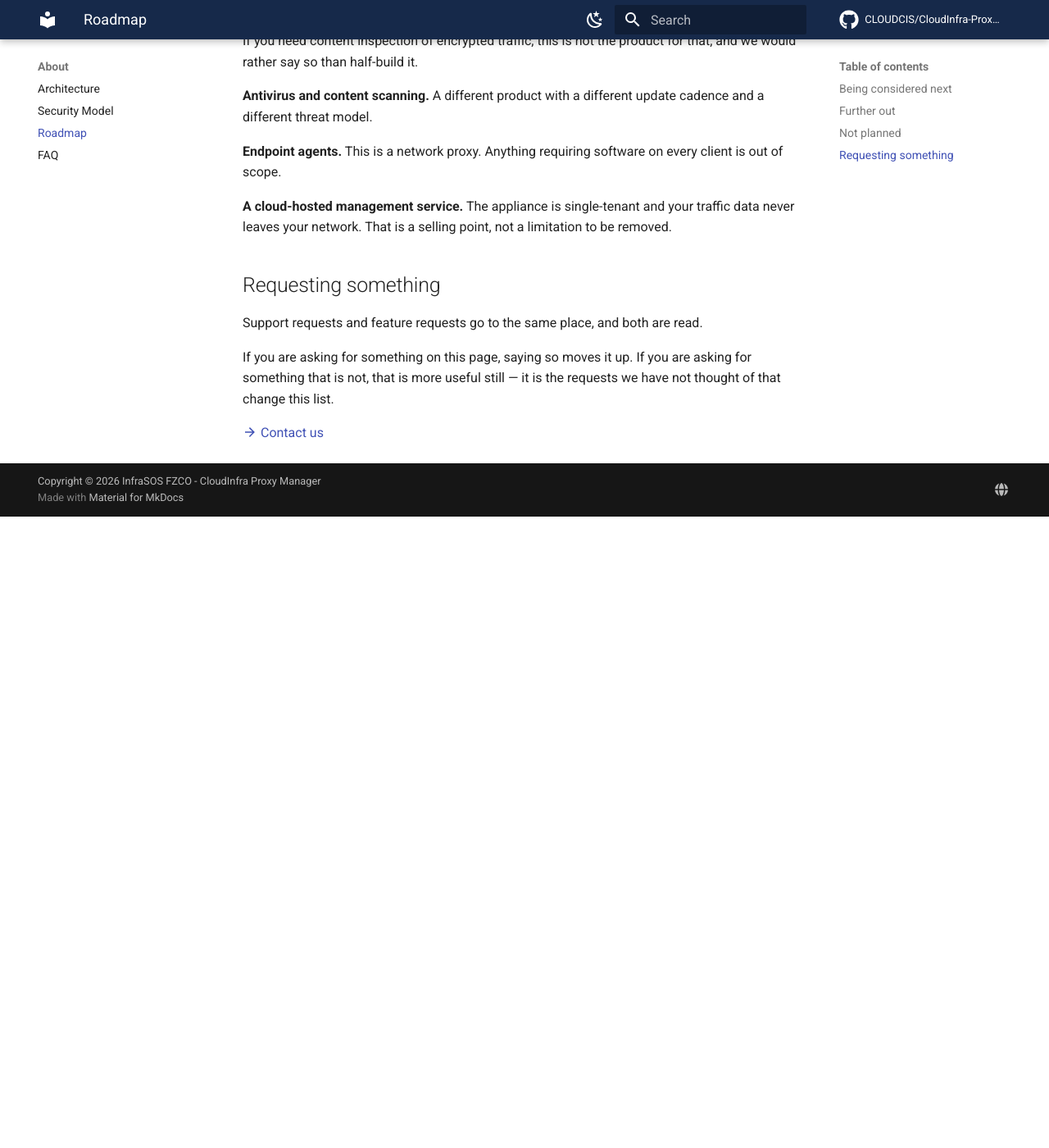
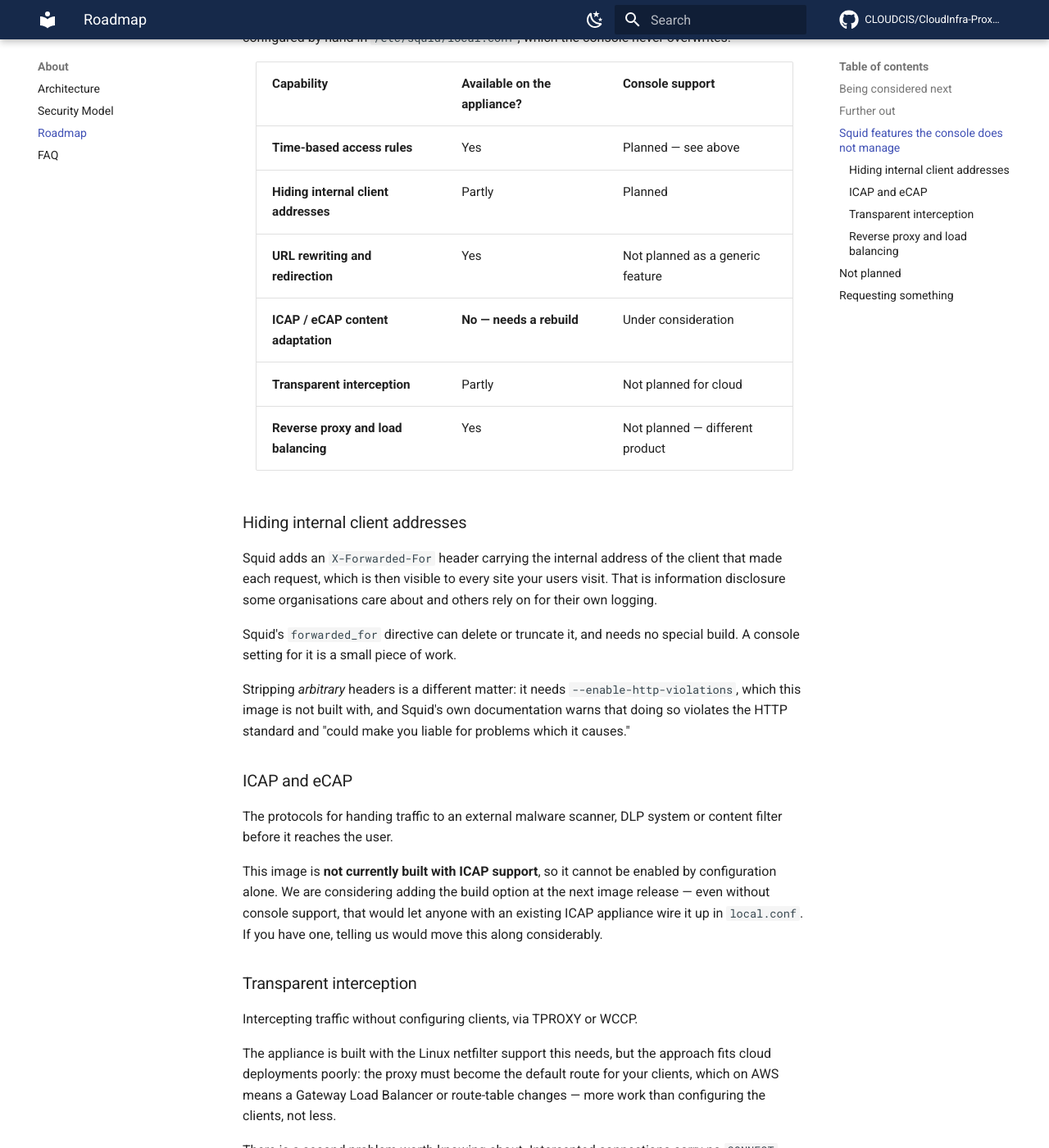
Before and after one commit to CLOUDCIS/CloudInfra-Proxy-Manager, an MkDocs documentation site: the page built from docs/about/roadmap.md, in a window 1280 px wide and 1400 px high, scrolled down 1525 px. Shown: the whole window at 82% size. Built offline with MkDocs 1.6.1 and Material for MkDocs 9.7.7, drawn with Linux system fonts in a browser that asks for light colours; comment, search, counter and statistics services are not loaded; before the commit the page ends 2155 px from its top, so only the background shows below that; some of the changed text lies outside the part shown.

Commit message:
Document the Squid capabilities the console does not manage
A pre-sales conversation asks "can it do X", and the useful answer distinguishes
three cases: the console manages it, Squid can do it and you configure it in
local.conf, or the image is not built for it at all. ICAP is the third - worth
saying plainly rather than leaving somebody to discover it.

Also softens the roadmap's framing: the ordering is our judgement about what
would be useful, not a measurement of what has been asked for, and the page now
says so.

Co-Authored-By: Claude Opus 5 (1M context) <noreply@anthropic.com>

```diff
--- a/docs/about/roadmap.md
+++ b/docs/about/roadmap.md
@@ -1,12 +1,15 @@
 # Roadmap
 
-What is planned, and what is deliberately not. Priorities move with customer
-demand — if something here matters to you, [tell us](../support.md), because
-that is largely how the order gets decided.
+What is planned, and what is deliberately not. If something here matters to
+you, [tell us](../support.md) — that is how the order gets decided.
 
-!!! note "No dates"
+!!! note "No dates, and no false certainty"
     We would rather say what is being worked on than commit to dates we would
     then have to defend. Nothing here is a contractual commitment.
+
+    The ordering below is our judgement about what would be most useful, not a
+    measurement of what has been asked for. Telling us we have it wrong is the
+    single most useful thing you can do with this page.
 
 ## Being considered next
 
@@ -49,6 +52,75 @@ transport rather than a new data model.
 clients, so users are not prompted at all. Squid ships the helper; it needs
 keytab management the console does not have yet.
 
+## Squid features the console does not manage
+
+Squid can do a great deal that this console does not expose. That is deliberate
+— every setting we surface is one we then have to validate, document, roll back
+safely and support. But it is worth being explicit about what is available
+underneath, because anything Squid supports can be configured by hand in
+`/etc/squid/local.conf`, which the console never overwrites.
+
+| Capability | Available on the appliance? | Console support |
+|---|---|---|
+| **Time-based access rules** | Yes | Planned — see above |
+| **Hiding internal client addresses** | Partly | Planned |
+| **URL rewriting and redirection** | Yes | Not planned as a generic feature |
+| **ICAP / eCAP content adaptation** | **No — needs a rebuild** | Under consideration |
+| **Transparent interception** | Partly | Not planned for cloud |
+| **Reverse proxy and load balancing** | Yes | Not planned — different product |
+
+### Hiding internal client addresses
+
+Squid adds an `X-Forwarded-For` header carrying the internal address of the
+client that made each request, which is then visible to every site your users
+visit. That is information disclosure some organisations care about and others
+rely on for their own logging.
+
+Squid's `forwarded_for` directive can delete or truncate it, and needs no
+special build. A console setting for it is a small piece of work.
+
+Stripping *arbitrary* headers is a different matter: it needs
+`--enable-http-violations`, which this image is not built with, and Squid's own
+documentation warns that doing so violates the HTTP standard and "could make you
+liable for problems which it causes."
+
+### ICAP and eCAP
+
+The protocols for handing traffic to an external malware scanner, DLP system or
+content filter before it reaches the user.
+
+This image is **not currently built with ICAP support**, so it cannot be enabled
+by configuration alone. We are considering adding the build option at the next
+image release — even without console support, that would let anyone with an
+existing ICAP appliance wire it up in `local.conf`. If you have one, telling us
+would move this along considerably.
+
+### Transparent interception
+
+Intercepting traffic without configuring clients, via TPROXY or WCCP.
+
+The appliance is built with the Linux netfilter support this needs, but the
+approach fits cloud deployments poorly: the proxy must become the default route
+for your clients, which on AWS means a Gateway Load Balancer or route-table
+changes — more work than configuring the clients, not less.
+
+There is a second problem worth knowing about. Intercepted connections carry no
+`CONNECT` request, so Squid has no hostname to match on and domain rules match
+only IP addresses. Making interception genuinely useful would require inspecting
+the TLS handshake to recover the destination name, so the two are one piece of
+work rather than two.
+
+### Reverse proxy and load balancing
+
+Squid can sit in front of web servers as an accelerator. It is a capable
+feature and an entirely different product from this one: every concept in this
+console — client networks, blocked destinations, who browsed where — describes
+outbound traffic. A reverse-proxy mode would need its own policy model,
+dashboard and health checks, sharing almost nothing with what is here.
+
+If that is what you need, we would rather point you at a tool built for it than
+half-build one.
+
 ## Not planned
 
 Stated plainly, so nobody waits for something that is not coming.
```
